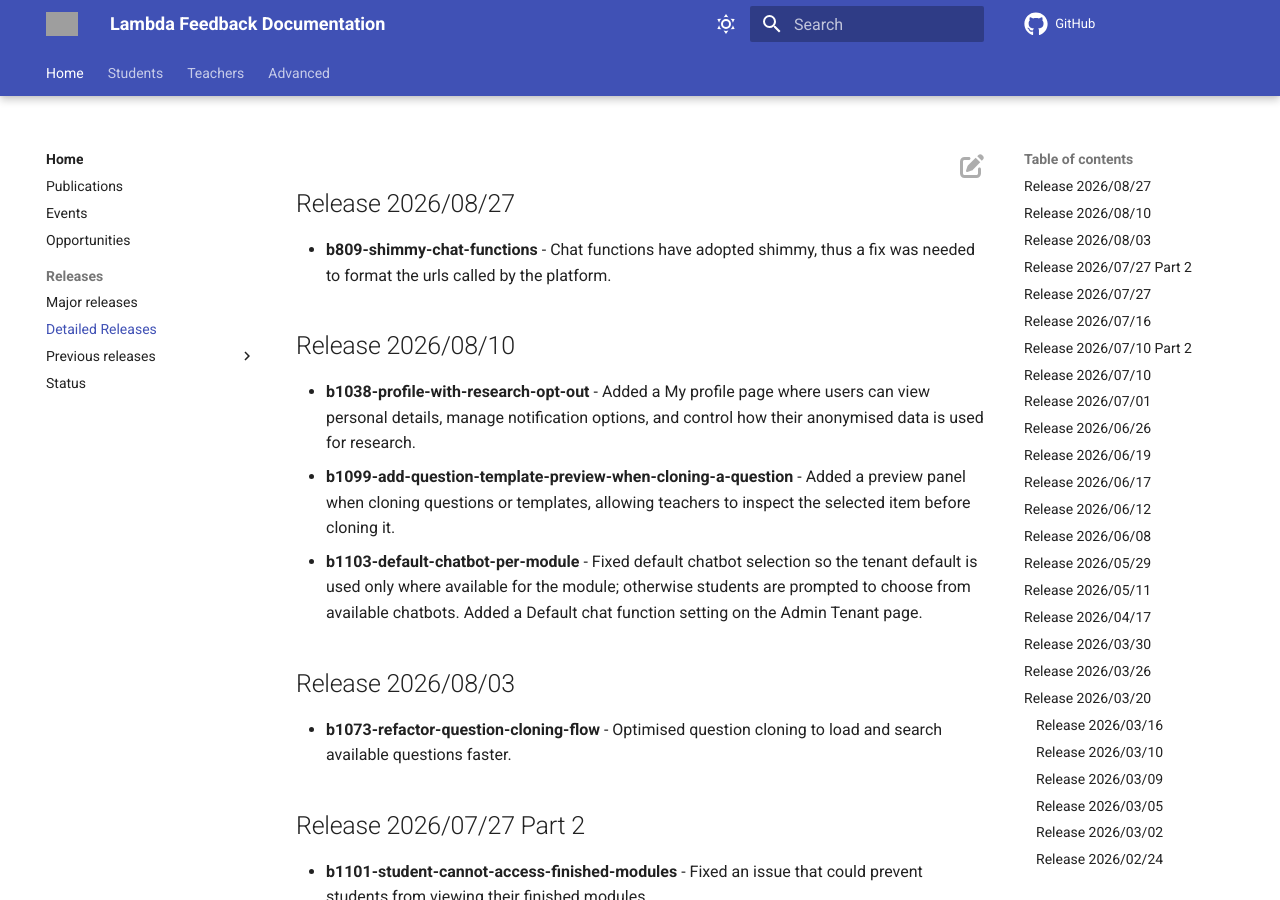
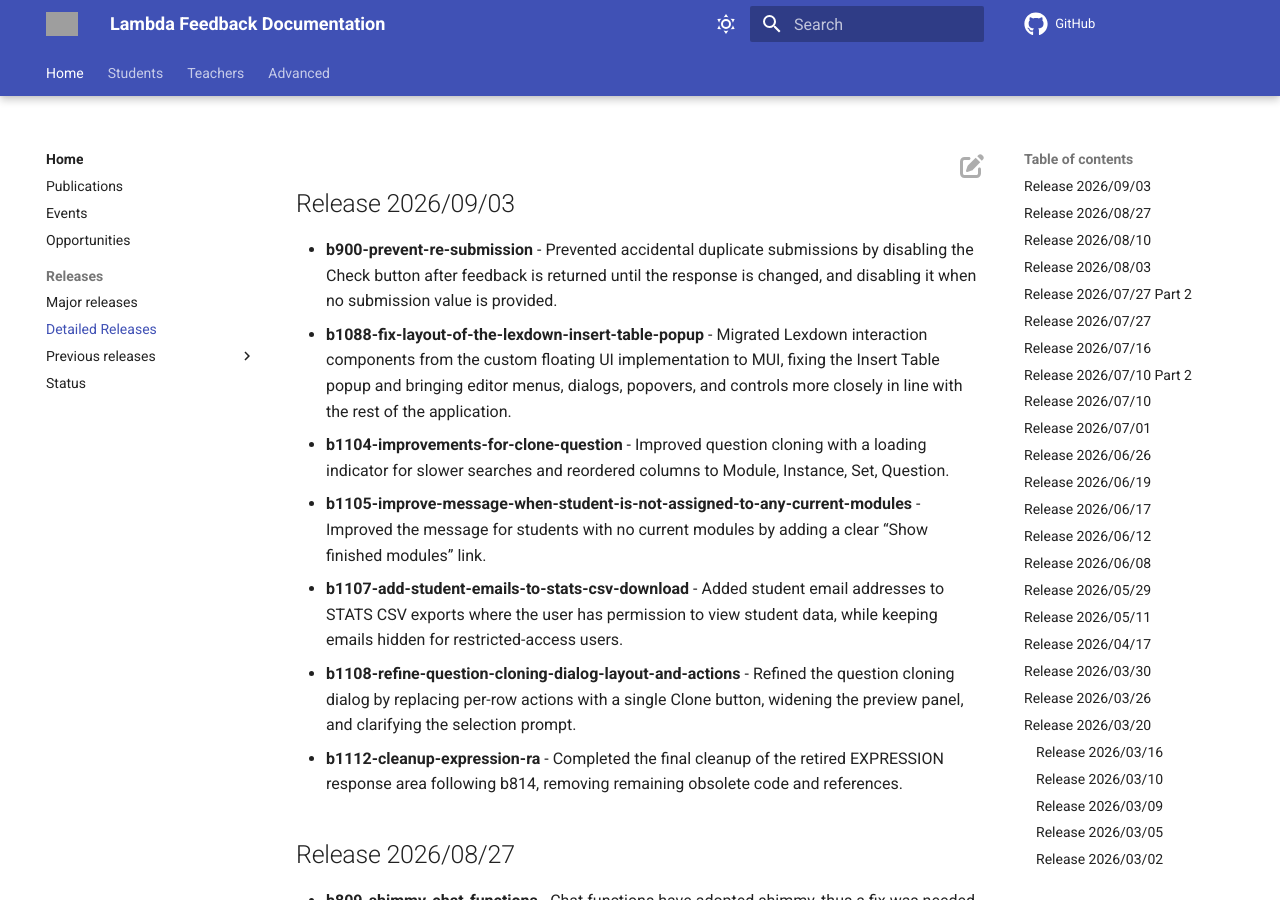
Before and after one commit to lambda-feedback/user-documentation, an MkDocs documentation site: the page built from docs/releases/detailed_releases.md, in a window 1280 px wide and 900 px high. Built offline with MkDocs 1.6.1 and Material for MkDocs 9.7.7, drawn with Linux system fonts in a browser that asks for light colours; comment, search, counter and statistics services are not loaded; grey boxes are pictures that could not be loaded.

Commit message:
Added Release 2026/09/03

```diff
--- a/docs/releases/detailed_releases.md
+++ b/docs/releases/detailed_releases.md
@@ -1,3 +1,13 @@
+## Release 2026/09/03
+
+- **b900-prevent-re-submission** - Prevented accidental duplicate submissions by disabling the Check button after feedback is returned until the response is changed, and disabling it when no submission value is provided.
+- **b1088-fix-layout-of-the-lexdown-insert-table-popup** - Migrated Lexdown interaction components from the custom floating UI implementation to MUI, fixing the Insert Table popup and bringing editor menus, dialogs, popovers, and controls more closely in line with the rest of the application.
+- **b1104-improvements-for-clone-question** - Improved question cloning with a loading indicator for slower searches and reordered columns to Module, Instance, Set, Question.
+- **b1105-improve-message-when-student-is-not-assigned-to-any-current-modules** - Improved the message for students with no current modules by adding a clear “Show finished modules” link.
+- **b1107-add-student-emails-to-stats-csv-download** - Added student email addresses to STATS CSV exports where the user has permission to view student data, while keeping emails hidden for restricted-access users.
+- **b1108-refine-question-cloning-dialog-layout-and-actions** - Refined the question cloning dialog by replacing per-row actions with a single Clone button, widening the preview panel, and clarifying the selection prompt.
+- **b1112-cleanup-expression-ra** - Completed the final cleanup of the retired EXPRESSION response area following b814, removing remaining obsolete code and references.
+
 ## Release 2026/08/27
 
 - **b809-shimmy-chat-functions** - Chat functions have adopted shimmy, thus a fix was needed to format the urls called by the platform.
```
